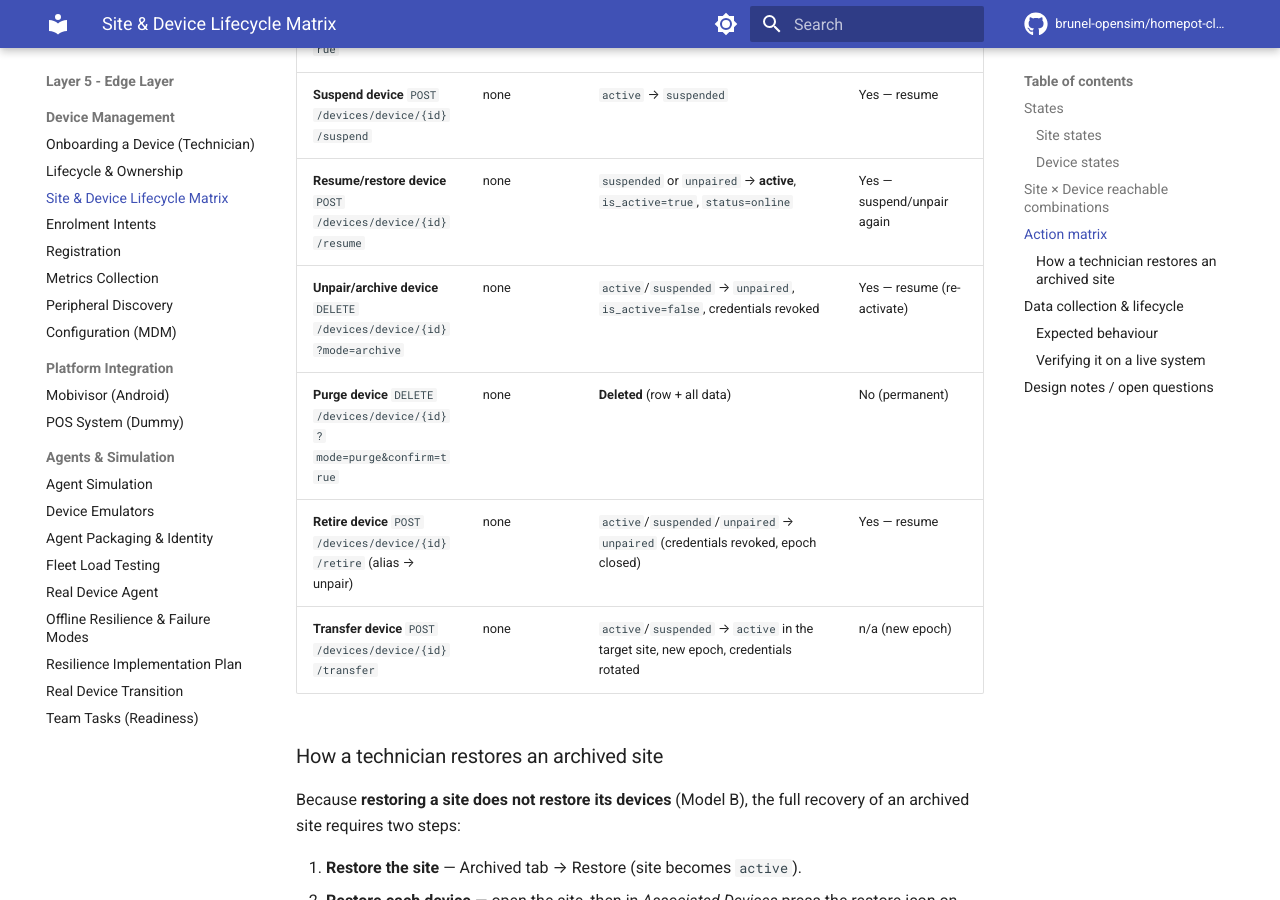
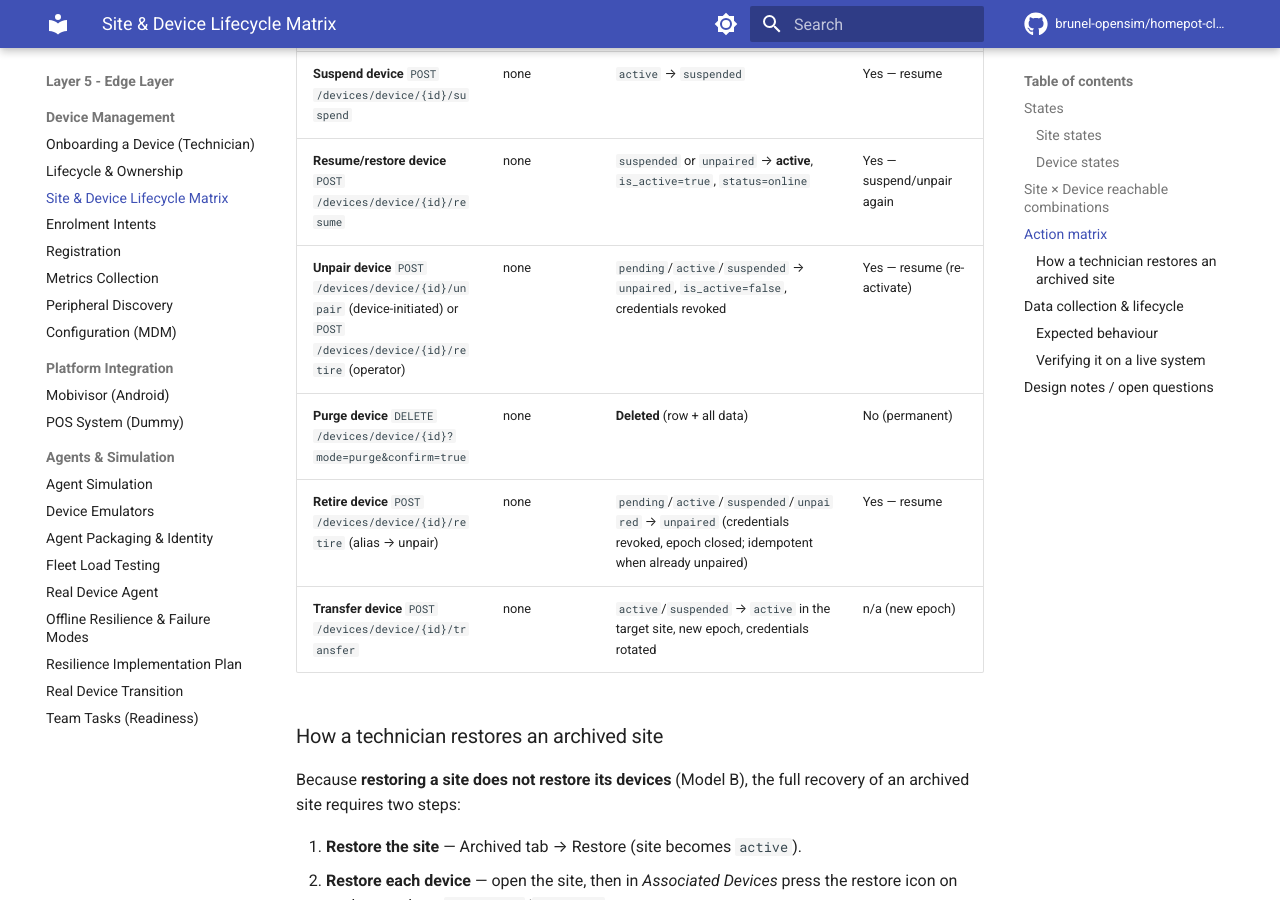
Before and after one commit to brunel-opensim/homepot-client, an MkDocs documentation site: the page built from docs/site-device-lifecycle-matrix.md, in a window 1280 px wide and 900 px high, scrolled down 2648 px. Built offline with MkDocs 1.6.1 and Material for MkDocs 9.7.7, drawn with Linux system fonts in a browser that asks for light colours; comment, search, counter and statistics services are not loaded; the version menu is left out.

Commit message:
docs(devices): update lifecycle matrix for removed archive mode

```diff
--- a/docs/site-device-lifecycle-matrix.md
+++ b/docs/site-device-lifecycle-matrix.md
@@ -49,7 +49,7 @@ combination (rows marked with the actions that produce them).
 | `active`   | `pending`  | true             | true               | A site is active; a device slot awaits claim.                       | Device yes            | n/a (claims to active)   |
 | `active`   | `active`   | true             | true               | Normal operating pair.                                              | Yes                   | n/a (already active)     |
 | `active`   | `suspended`| true             | false              | Device suspended directly (`suspend`), or site was archived then restored (Model B). | No (device hidden) | Yes — resume → `active` |
-| `active`   | `unpaired` | true             | false              | Device unpaired directly (`unpair`/`archive`/`retire`).             | No (device hidden)    | Yes — resume → `active`  |
+| `active`   | `unpaired` | true             | false              | Device unpaired directly (`unpair`/`retire`).             | No (device hidden)    | Yes — resume → `active`  |
 | `archived` | `suspended`| false            | false              | **Archive site**: active/pending/suspended devices → `suspended`.   | No (site hidden)      | Yes — restore site, then resume device |
 | `archived` | `unpaired` | false            | false              | Archive site over an independently-unpaired device.                 | No (site hidden)      | Yes — restore site, then resume device |
 
@@ -69,9 +69,9 @@ net effect of one user action.
 | **Purge site** `DELETE /sites/{id}?mode=purge&confirm=true` | **Deleted** (row + all data)             | **Deleted** with the site                                                                                            | No (permanent)                          |
 | **Suspend device** `POST /devices/device/{id}/suspend` | none                                     | `active` → `suspended`                                                                                               | Yes — resume                            |
 | **Resume/restore device** `POST /devices/device/{id}/resume` | none                                     | `suspended` or `unpaired` → **active**, `is_active=true`, `status=online`                                            | Yes — suspend/unpair again              |
-| **Unpair/archive device** `DELETE /devices/device/{id}?mode=archive` | none                                     | `active`/`suspended` → `unpaired`, `is_active=false`, credentials revoked                                            | Yes — resume (re-activate)              |
+| **Unpair device** `POST /devices/device/{id}/unpair` (device-initiated) or `POST /devices/device/{id}/retire` (operator) | none                                     | `pending`/`active`/`suspended` → `unpaired`, `is_active=false`, credentials revoked                                            | Yes — resume (re-activate)              |
 | **Purge device** `DELETE /devices/device/{id}?mode=purge&confirm=true` | none                                     | **Deleted** (row + all data)                                                                                         | No (permanent)                          |
-| **Retire device** `POST /devices/device/{id}/retire` (alias → unpair) | none                                     | `active`/`suspended`/`unpaired` → `unpaired` (credentials revoked, epoch closed)                                     | Yes — resume                             |
+| **Retire device** `POST /devices/device/{id}/retire` (alias → unpair) | none                                     | `pending`/`active`/`suspended`/`unpaired` → `unpaired` (credentials revoked, epoch closed; idempotent when already unpaired)                                     | Yes — resume                             |
 | **Transfer device** `POST /devices/device/{id}/transfer` | none                                     | `active`/`suspended` → `active` in the target site, new epoch, credentials rotated                                  | n/a (new epoch)                          |
 
 ### How a technician restores an archived site
```
